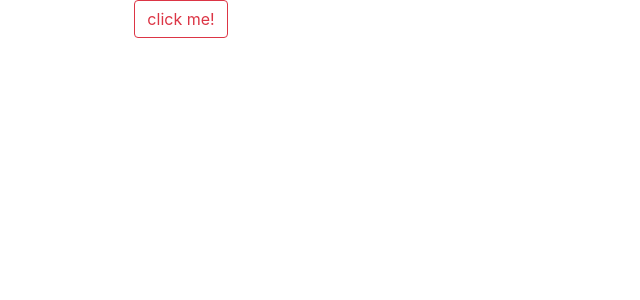
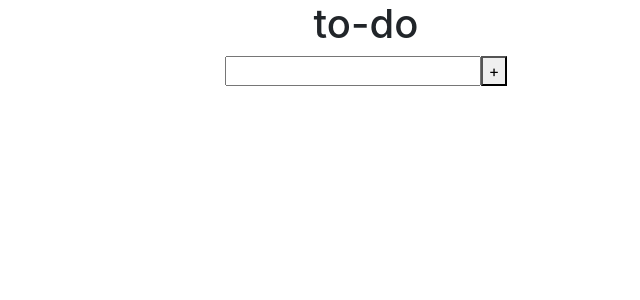
Before and after one commit to marqn/todoReactList, a React (Create React App) app: page / in a window 1280 px wide. Shown: the top 300 px of the page, without its empty margins (274-914 px from the left). Built offline with nearby package versions, Linux system fonts and the light colour scheme; the HTML template or start-up script is replaced by a standard one.

Commit message:
simple tags

```diff
--- a/package.json
+++ b/package.json
@@ -3,6 +3,7 @@
   "version": "0.1.0",
   "private": true,
   "dependencies": {
+    "axios": "^0.18.0",
     "bootstrap": "^4.0.0",
     "react": "^16.2.0",
     "react-dom": "^16.2.0",
@@ -13,5 +14,8 @@
     "build": "react-scripts build",
     "test": "react-scripts test --env=jsdom",
     "eject": "react-scripts eject"
+  },
+  "devDependencies": {
+    "babel-plugin-react-html-attrs": "^2.1.0"
   }
 }
--- a/src/App.js
+++ b/src/App.js
@@ -22,7 +22,7 @@ const TodoForm = ({addTodo}) => {
 const Todo = ({todo, remove}) => {
     // Each Todo
     return (
-        <li onClick={(remove(todo.id))}>
+        <li class="nav-link">
             {todo.text}
         </li>
     )
@@ -32,6 +32,7 @@ const TodoList = ({todos, remove}) => {
     const todoNode = todos.map((todo) => {
         return (<Todo todo={todo} key={todo.id} reomve={remove}/>)
     });
+    return (<ul>{todoNode}</ul>);
 };
 
 const Title = () => {
@@ -59,14 +60,27 @@ class App extends Component {
         this.state.data.push(todo);
         this.setState({data: this.state.data});
     }
+    handleRemove(id){
+        // Filter all todos except the one to be removed
+        const remainder = this.state.data.filter((todo) => {
+            if(todo.id !== id) return todo;
+        });
+        // Update state with filter
+        this.setState({data: remainder});
+    }
 
     render() {
         return (
             <div className="App">
                 <div class="container">
-                    <div id="container" class="col-md-8 col-md-offset-2">
+                    <Title/>
+                    <TodoForm addTodo={this.addTodo.bind(this)}/>
+                    <TodoList todos={this.state.data} />
+
+                    {/*<div id="container" class="col-md-8 col-md-offset-2">
                         <button class="btn btn-outline-danger">click me!</button>
-                    </div>
+                        <button class="btn btn-outline-danger">click me two!</button>
+                    </div>*/}
                 </div>
 
 
--- a/src/index.js
+++ b/src/index.js
@@ -1,9 +1,10 @@
 import React from 'react';
 import ReactDOM from 'react-dom';
 import './index.css';
-import App from './App';
 import registerServiceWorker from './registerServiceWorker';
 import '../node_modules/bootstrap/dist/css/bootstrap.min.css';
+import '../node_modules/axios/dist/axios.min.js';
+import App from './App';
 
 ReactDOM.render(<App />, document.getElementById('root'));
 registerServiceWorker();
```
Also changed, not shown: 1 other file (tests, documents, lock files or other folders).
